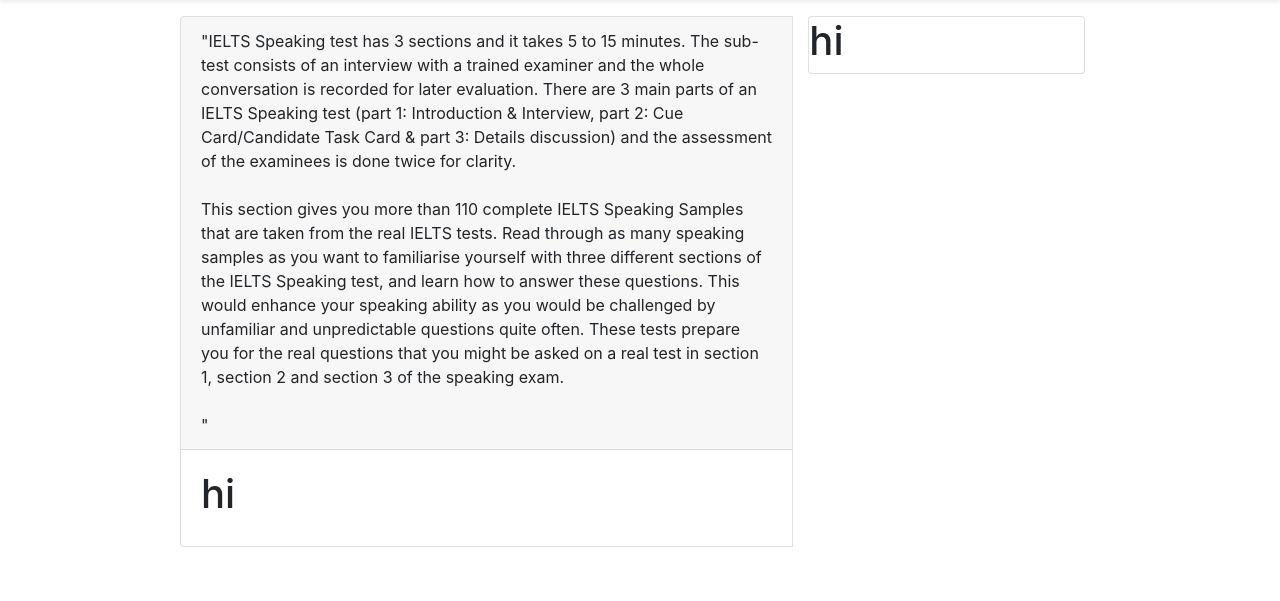
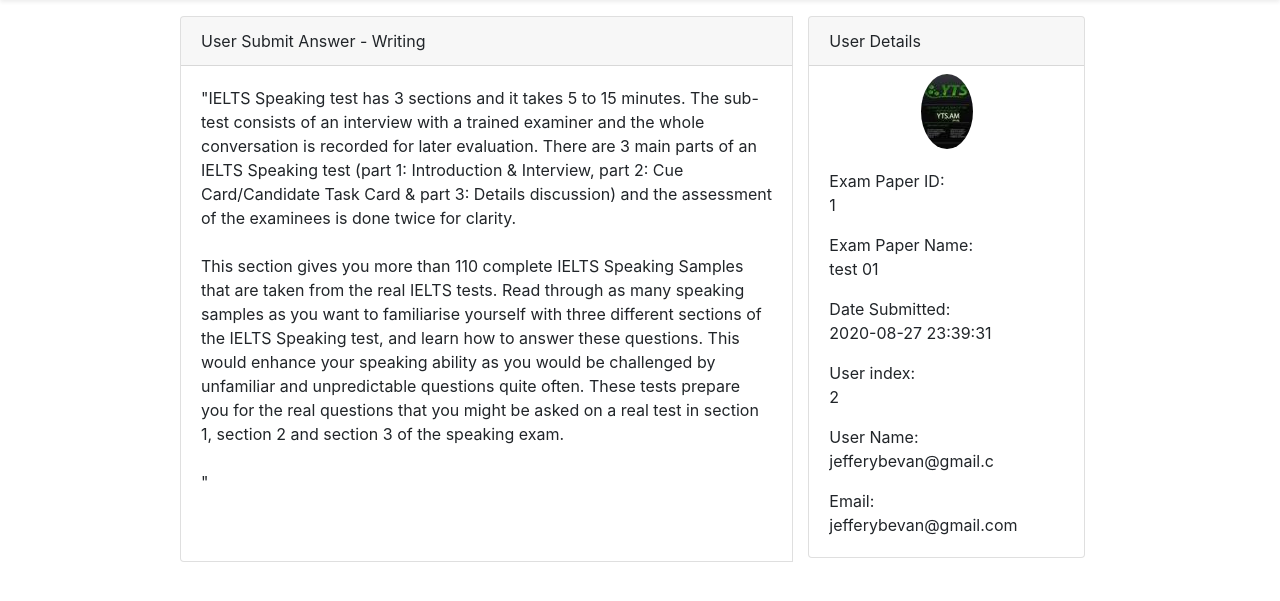
Before and after one commit to Bevanwhite/IELTS_Question_paper_1, a Flask app: page /writing/2/result in a window 1280 px wide. Shown: the part 56-657 px from the top of the page. Run offline with Flask 2, Linux system fonts and the light colour scheme; a user stored in the database is signed in; data comes from the database, SQL or seed files in the repository; some libraries are stand-ins or nearby versions.

Commit message:
created and finished modifing the result sheets of the writing paper

```diff
--- a/flaskblog/templates/writing_answer.html
+++ b/flaskblog/templates/writing_answer.html
@@ -1,27 +1,51 @@
-{% extends 'layout.html' %} {% block content %}
-{% if writing_answer.wcandidate == current_user %}
+{% extends 'layout.html' %} {% block content %} {% if writing_answer.wcandidate
+== current_user %}
 <div class="row justify-content-center mt-3">
-    <div class="col-md-10">
+  <div class="col-md-10 mb-5">
     <div class="card-group">
       <div class="card">
-                <div class="card-header">
+        <div class="card-header">User Submit Answer - Writing</div>
+        <div class="card-body">
           <div class="text-md-left">
-                        {% autoescape false %}
-                            {{writing_answer.task.replace('\n', '<br />')}}
+            {% autoescape false %} {{writing_answer.task.replace('\n', '<br />')}}
             {% endautoescape %}
           </div>
         </div>
-                <div class="card-body">
-                    <h1>hi</h1>
-                </div>
         </div>
         <div class="col-md-4">
-                <div class="card md-2 mb-3">
-                    <h1>hi</h1>
+          <div class="card md-2 mb-1">
+            <div class="card-header">User Details</div>
+            <div class="media justify-content-center">
+                  <img
+                    class="rounded-circle mt-2"
+                    src="{{ pic_file }}"
+                    alt="Card image cap"
+                  />
+                </div>
+            <div class="card-body">
+                <p class="card-text">
+                Exam Paper ID: <br />{{ writing_answer.candidate.id }}
+                </p>
+                <p class="card-text">
+                Exam Paper Name:<br />{{ writing_answer.candidate.title }}
+                </p>
+                <p class="card-text">
+                Date Submitted:
+                <br />{{writing_answer.date_posted.strftime("%Y-%m-%d    %H:%M:%S")}}
+                </p>
+
+                <p class="card-text">
+                    User index: <br />{{ writing_answer.id }}
+                </p>
+                <p class="card-text">
+                    User Name: <br />{{ current_user.username}}
+                </p>
+                <p class="card-text">Email: <br />{{ current_user.email}}</p>
             </div>
           </div>
         </div>
       </div>
     </div>
-{% endif %}
-{% endblock content %}
+  </div>
+  {% endif %} {% endblock content %}
+</div>
--- a/flaskblog/writing/routes.py
+++ b/flaskblog/writing/routes.py
@@ -103,4 +103,6 @@
     if writing_answer.wcandidate != current_user:
         abort(403)
     else:
-        return render_template('writing_answer.html', title='Update', legend='Update', writing_answer=writing_answer)
+        pic_file = url_for(
+            'static', filename='profile_pics/' + current_user.image_file)
+        return render_template('writing_answer.html', title='Update', legend='Update', writing_answer=writing_answer, pic_file=pic_file)
```
Also changed, not shown: flaskblog/templates/account.html (+10 -10 lines). Lines whose indentation alone changed are shown as unchanged.
